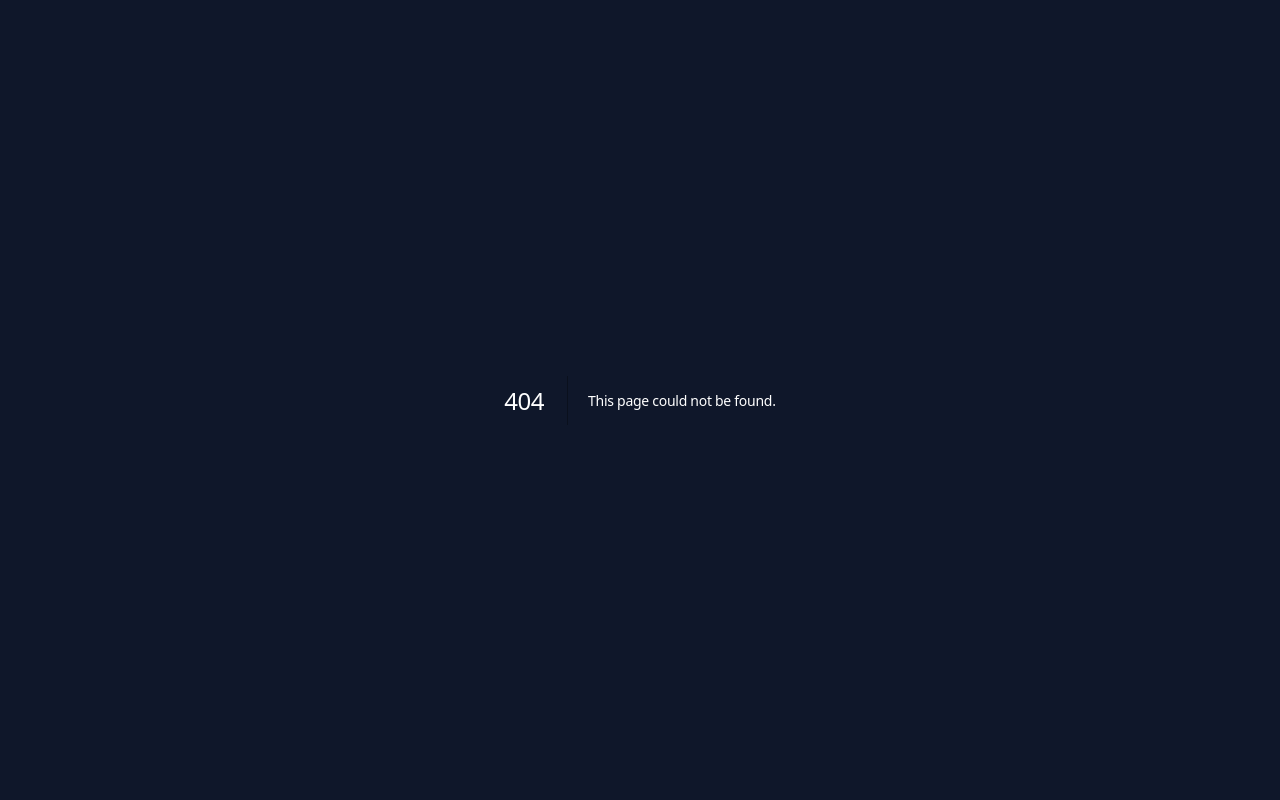
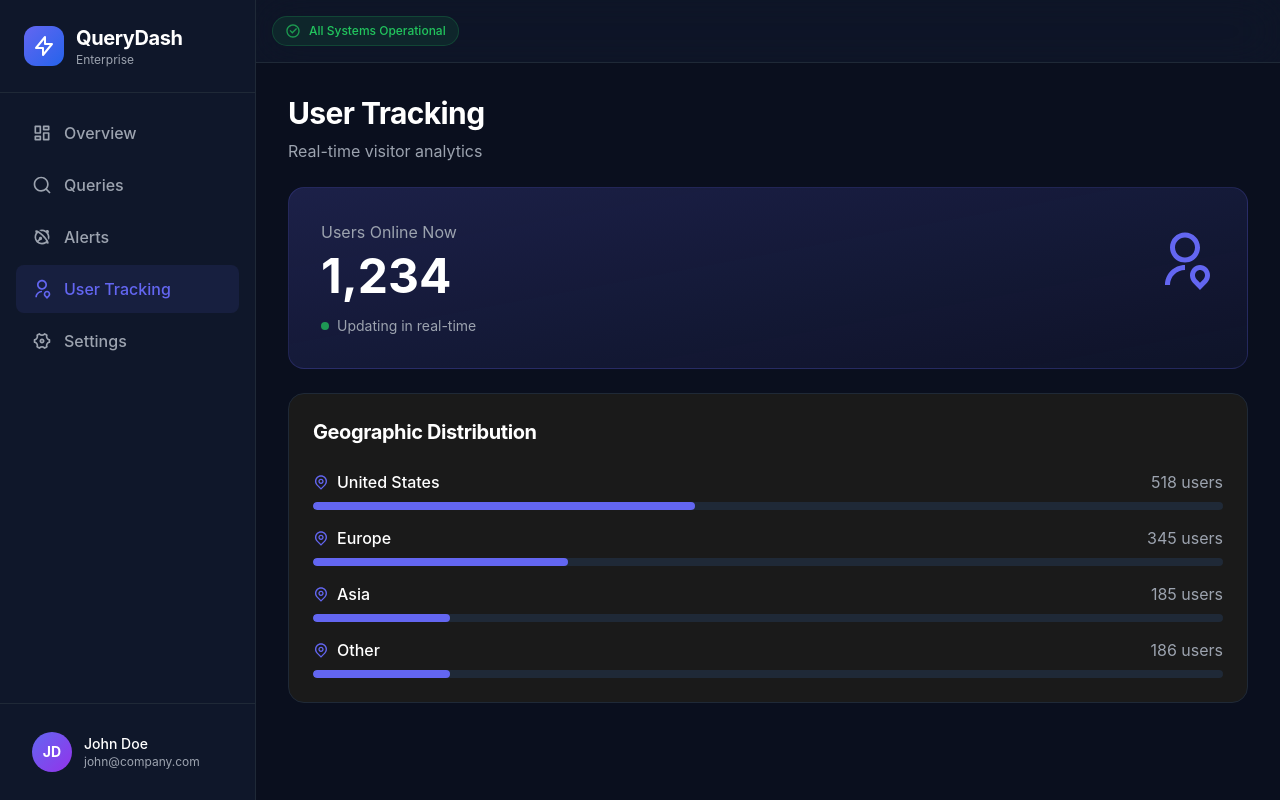
Before and after one commit to skillmates07-stack/querydash-frontend, a Next.js app: page /dashboard/tracking in a window 1280 px wide. Before the commit this address had no page. Built offline with nearby package versions, Linux system fonts and the light colour scheme.

Commit message:
Create page.tsx

```diff
--- /dev/null
+++ b/src/app/dashboard/tracking/page.tsx
@@ -0,0 +1,59 @@
+'use client';
+
+import { useState } from 'react';
+import { RiUserLocationLine, RiEyeLine, RiMapPinLine } from 'react-icons/ri';
+
+export default function TrackingPage() {
+  const [liveUsers] = useState(1234);
+  const [regions] = useState([
+    { name: 'United States', users: 518, percentage: 42 },
+    { name: 'Europe', users: 345, percentage: 28 },
+    { name: 'Asia', users: 185, percentage: 15 },
+    { name: 'Other', users: 186, percentage: 15 }
+  ]);
+
+  return (
+    <div className="space-y-6">
+      <div>
+        <h1 className="text-3xl font-bold text-white mb-2">User Tracking</h1>
+        <p className="text-gray-400">Real-time visitor analytics</p>
+      </div>
+
+      {/* Live users counter */}
+      <div className="p-8 rounded-2xl bg-gradient-to-br from-accent/20 to-accent/5 border border-accent/20">
+        <div className="flex items-center justify-between">
+          <div>
+            <p className="text-gray-400 mb-2">Users Online Now</p>
+            <p className="text-5xl font-bold text-white">{liveUsers.toLocaleString()}</p>
+          </div>
+          <RiUserLocationLine className="text-6xl text-accent" />
+        </div>
+        <div className="flex items-center gap-2 mt-4">
+          <div className="w-2 h-2 rounded-full bg-success animate-pulse" />
+          <span className="text-sm text-gray-400">Updating in real-time</span>
+        </div>
+      </div>
+
+      {/* Geographic distribution */}
+      <div className="p-6 rounded-2xl bg-[#1a1a1a] border border-gray-800">
+        <h2 className="text-xl font-bold text-white mb-6">Geographic Distribution</h2>
+        <div className="space-y-4">
+          {regions.map((region, i) => (
+            <div key={i}>
+              <div className="flex items-center justify-between mb-2">
+                <div className="flex items-center gap-2">
+                  <RiMapPinLine className="text-accent" />
+                  <span className="text-white font-medium">{region.name}</span>
+                </div>
+                <span className="text-gray-400">{region.users} users</span>
+              </div>
+              <div className="w-full h-2 bg-gray-800 rounded-full overflow-hidden">
+                <div className="h-full bg-accent rounded-full transition-all" style={{ width: `${region.percentage}%` }} />
+              </div>
+            </div>
+          ))}
+        </div>
+      </div>
+    </div>
+  );
+}
```
